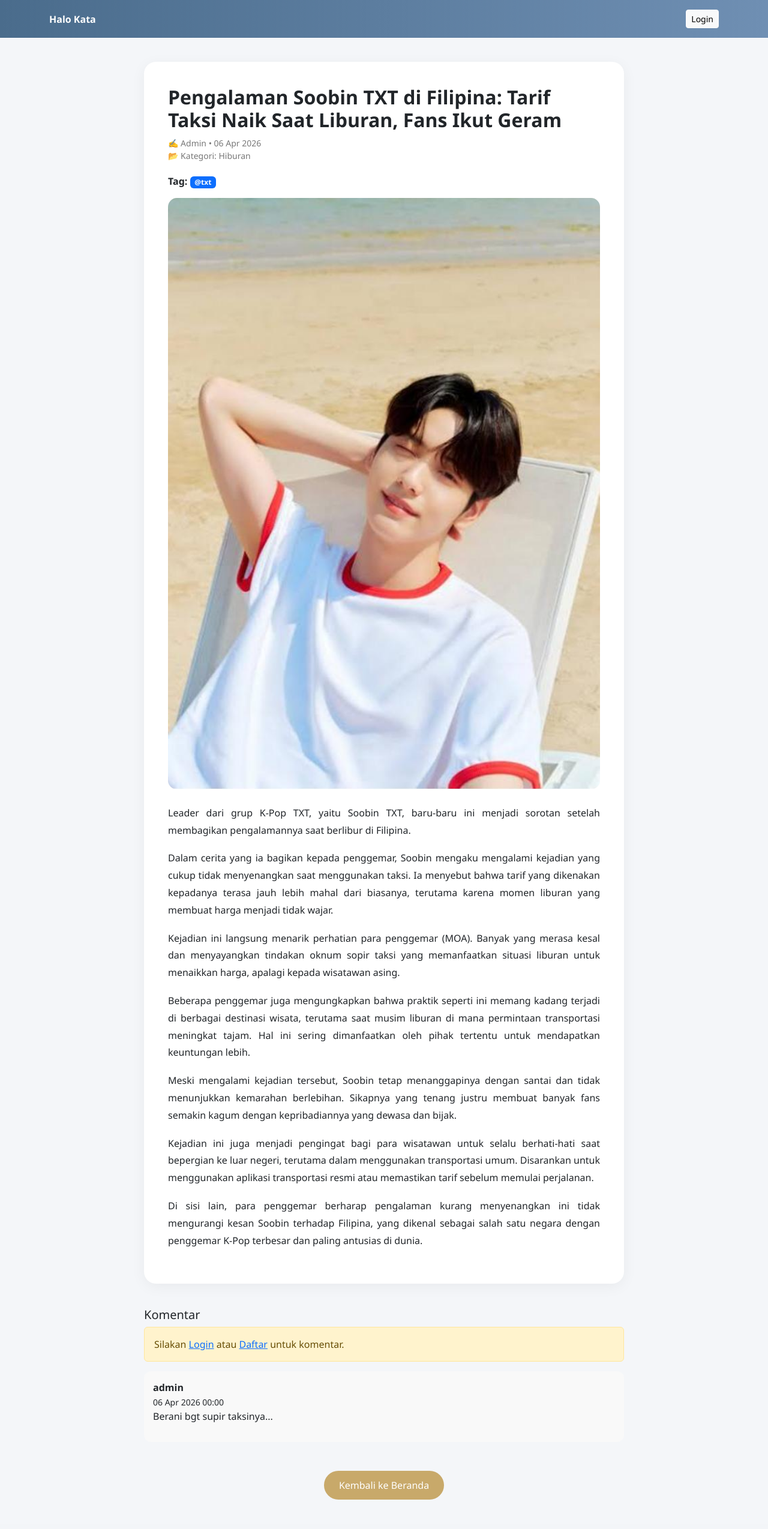
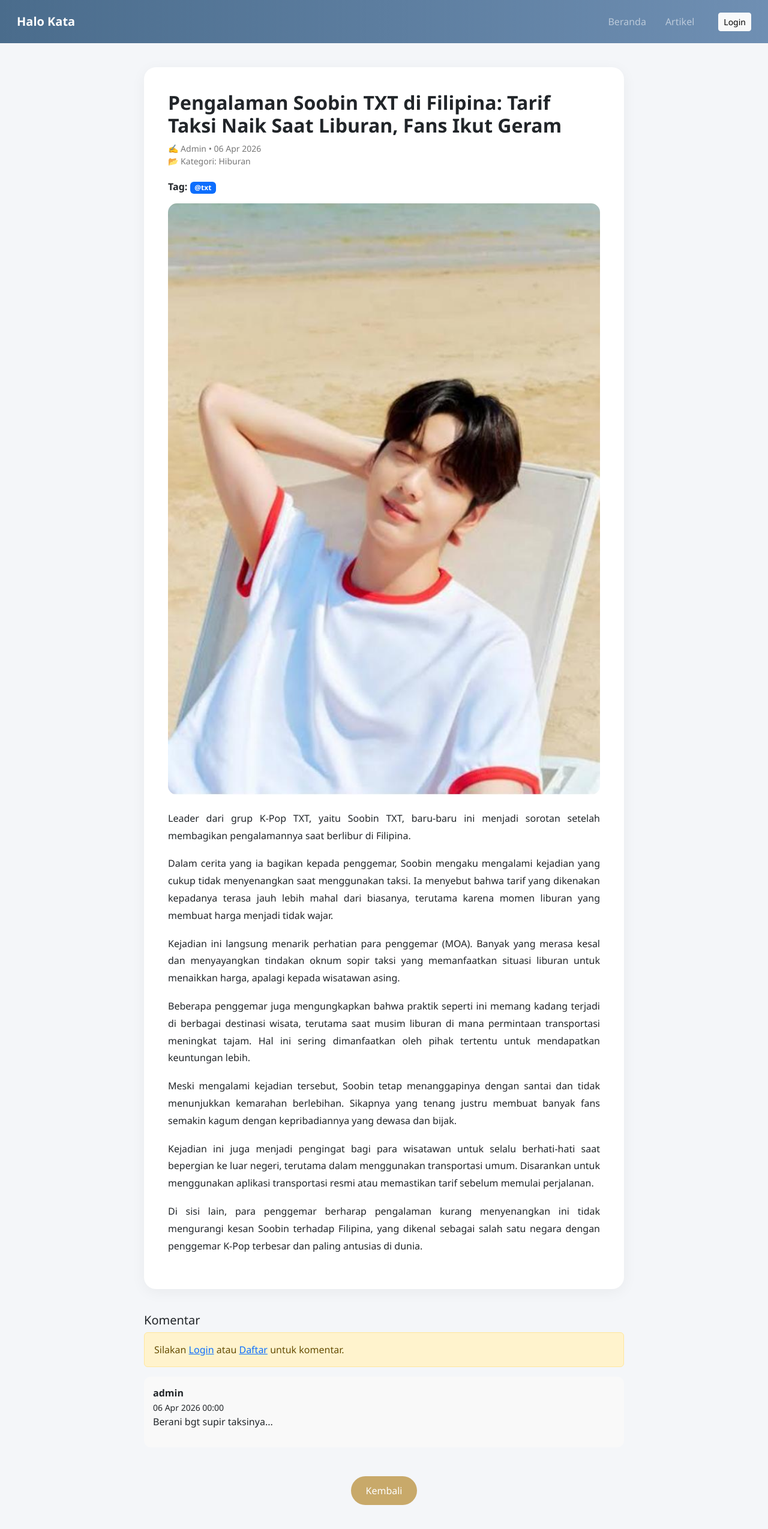
Before and after one commit to blueycoura04/Sistem-aplikasi-blog, a PHP site: page /detail.php?id=3 in a window 1280 px wide. Shown: the whole page at 60% size. Before the commit the page ends 2500 px from the top, so only its background shows below. Run offline with PHP 8.4, Linux system fonts and the light colour scheme; data comes from the database, SQL or seed files in the repository.

Commit message:
Update detail.php

```diff
--- a/projectblog/detail.php
+++ b/projectblog/detail.php
@@ -157,21 +157,41 @@ body {
 <body>
 
 <!-- NAVBAR -->
-<nav class="navbar p-3">
-<div class="container text-white">
-    <b>Halo Kata</b>
+<nav class="navbar navbar-expand-lg navbar-dark p-3">
+<div class="container-fluid text-white">
 
-    <div>
-    <?php if(isset($_SESSION['login'])): ?>
-        Halo, <?= htmlspecialchars($_SESSION['username']) ?>
-        <a href="logout.php" class="btn btn-sm btn-danger">Logout</a>
-    <?php else: ?>
-        <a href="login.php" class="btn btn-sm btn-light">Login</a>
-    <?php endif; ?>
+    <!-- KIRI: BRAND -->
+    <a class="navbar-brand fw-bold" href="index.php">
+        Halo Kata
+    </a>
+
+    <!-- KANAN: MENU + USER -->
+    <div class="d-flex align-items-center ms-auto">
+
+        <!-- MENU -->
+        <ul class="navbar-nav flex-row me-3">
+            <li class="nav-item me-3">
+                <a class="nav-link <?= basename($_SERVER['PHP_SELF']) == 'index.php' ? 'active' : '' ?>"
+                   href="index.php">Beranda</a>
+            </li>
+            <li class="nav-item me-3">
+                <a class="nav-link <?= basename($_SERVER['PHP_SELF']) == 'artikel.php' ? 'active' : '' ?>"
+                   href="artikel.php">Artikel</a>
+            </li>
+        </ul>
+
+        <!-- USER -->
+        <?php if(isset($_SESSION['login'])): ?>
+            <span class="me-2">Halo, <?= htmlspecialchars($_SESSION['username']) ?></span>
+            <a href="logout.php" class="btn btn-sm btn-danger">Logout</a>
+        <?php else: ?>
+            <a href="login.php" class="btn btn-sm btn-light">Login</a>
+        <?php endif; ?>
+
     </div>
+
 </div>
 </nav>
-
 <div class="artikel-container">
 
 <div class="artikel-box">
@@ -262,9 +282,9 @@ Komentar kamu sedang menunggu persetujuan admin.
 
 <!-- BUTTON BAWAH -->
 <div class="text-center mt-5">
-<a href="index.php" class="btn btn-back">
-Kembali ke Beranda
-</a>
+<button onclick="history.back()" class="btn btn-back">
+    Kembali
+</button>
 </div>
 
 </div>
```
